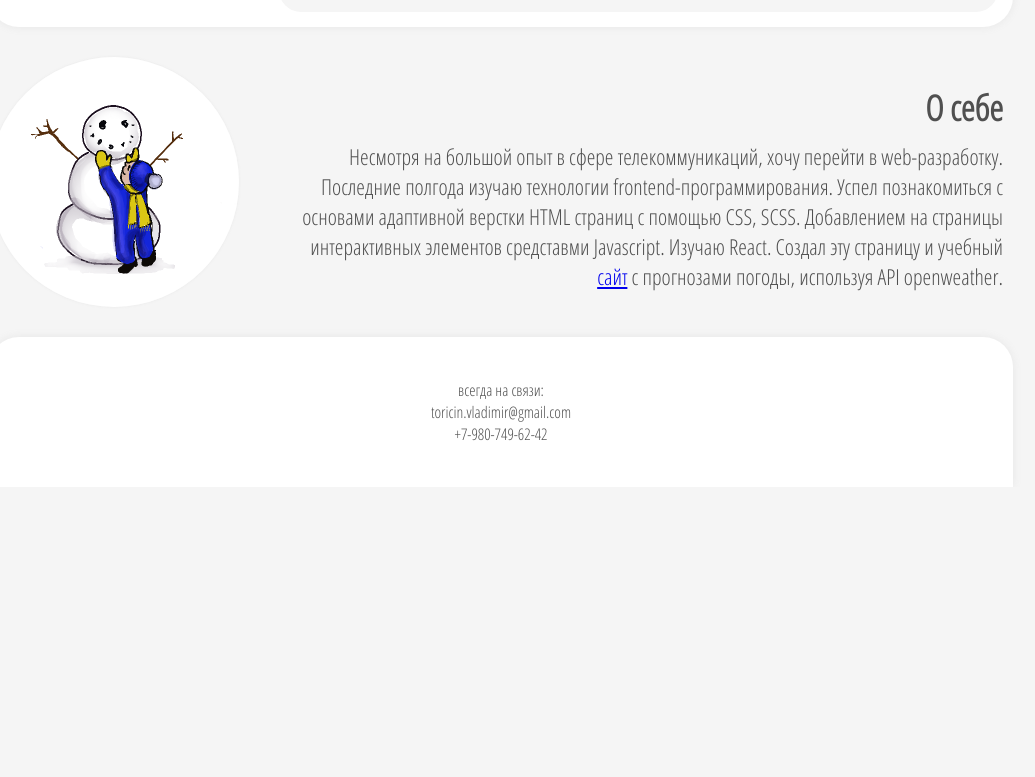
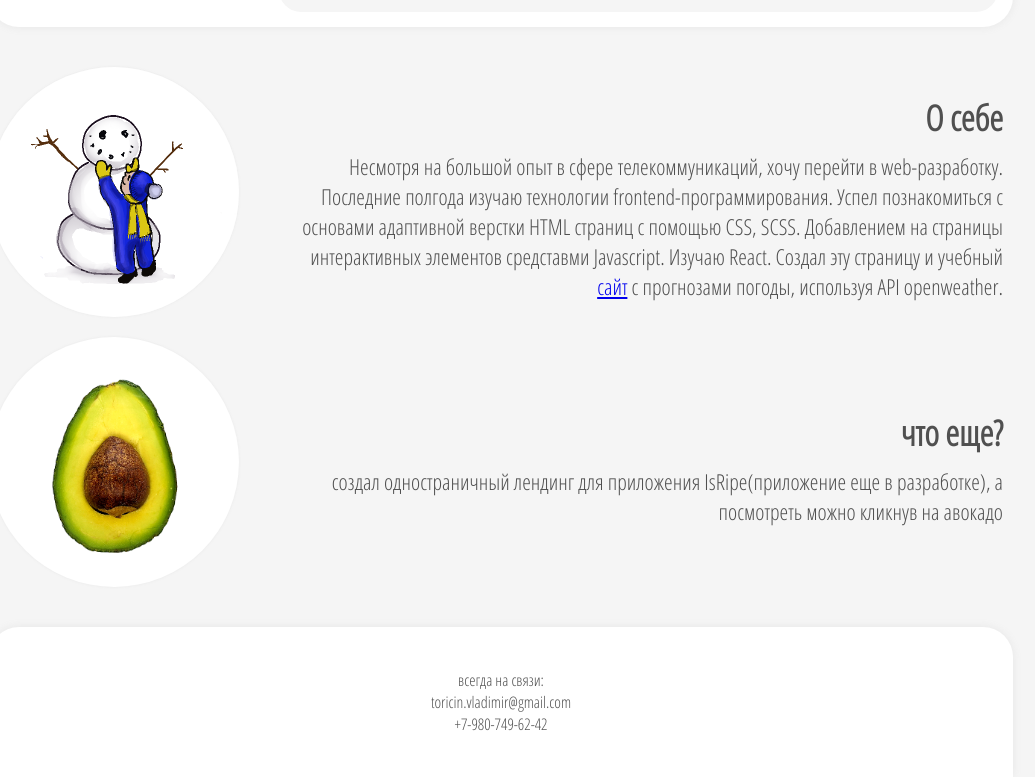
Before and after one commit to VToricin/myTelecomCV, a plain HTML site: page index.html in a window 1280 px wide. Shown: the part 754-1531 px from the top of the page, without its empty margins (139-1174 px from the left). Before the commit the page ends 1241 px from the top, so only its background shows below. Drawn offline with Linux system fonts and the light colour scheme; a script that the page names is missing.

Commit message:
avo added

```diff
--- a/aboutMyself.scss
+++ b/aboutMyself.scss
@@ -4,7 +4,9 @@
     display: flex;
     align-items: center;
     justify-content: space-around;
+    margin: 10px 0px;
     @media (max-width : $dw) {
+        width: 100%;
         flex-direction: column-reverse;
     }
 }
@@ -21,11 +23,35 @@
         box-shadow: 0 1px 6px 0 rgb(135 134 134 / 30%);
     }
 }
+#projectPicture2 {
+    width: 250px;
+    height: 250px;
+
+    background-size: contain;
+    border-radius: 50%;
+    box-shadow: 0 0px 3px 0 rgb(135 134 134 / 10%);
+    transition: 300ms ease;
+    background-color: white;
+    background-image: url(./vavSmall.png);
+    background-repeat: no-repeat;
+    background-position: center;
+
+
+    @media (max-width : $dw) {
+        margin-top: 20px;
+        box-shadow: 0 1px 6px 0 rgb(135 134 134 / 30%);
+    }
+}
+
 #projectPicture:hover {
     box-shadow: 0 1px 6px 0 rgb(135 134 134 / 30%);
     transition: 300ms ease;
 }
 #aboutMyselfDiv {
+    @media (max-width:$dw) {
+        width: 100%;
+    }
+
     .bigText , .ordinaryText {
         text-align: right;
         margin: 10px 10px 0px 40px;
--- a/footerDiv.scss
+++ b/footerDiv.scss
@@ -7,13 +7,14 @@
     display: flex;
     align-items: center;
     justify-content: center;
+    p {
+        text-align: center;
+    }
+
     @media (max-width : $dw) {
 
         border-radius: 30px 30px 0px 0px;
 
-        p {
-            text-align: center;
-        }
     }
 
 }
--- a/index.html
+++ b/index.html
@@ -68,7 +68,17 @@
                         Последние полгода изучаю технологии frontend-программирования.
                         Успел познакомиться с основами адаптивной верстки HTML страниц с помощью CSS, SCSS.
                         Добавлением на страницы интерактивных элементов средставми Javascript. Изучаю React.
-                        Создал эту страницу и учебный <a href="https://whiitered.github.io/justWeather/">сайт</a> с прогнозами погоды, используя API openweather.</p> </div>
+                        Создал эту страницу и учебный <a href="https://whiitered.github.io/justWeather/">сайт</a> с прогнозами погоды, используя API openweather.</p>
+                </div>
+
+            </div>
+
+            <div id="mainDivInAboutMyselfBlock">
+                <a href="https://whiitered.github.io/avocado/"><div id="projectPicture2"></div></a>
+                <div id="aboutMyselfDiv">
+                    <p class="bigText">что еще?</p>
+                    <p class="ordinaryText">создал одностраничный лендинг для приложения IsRipe(приложение еще в разработке), а посмотреть можно кликнув на авокадо </p>
+                </div>
 
             </div>
         </div>
--- a/index.scss
+++ b/index.scss
@@ -97,6 +97,7 @@ header {
     display: flex;
     align-items: center;
     justify-content: center;
+    flex-direction: column;
 }
 
 .footerDiv {
```
Also changed, not shown: index.css, vavSmall.png (added), 1 other file.
